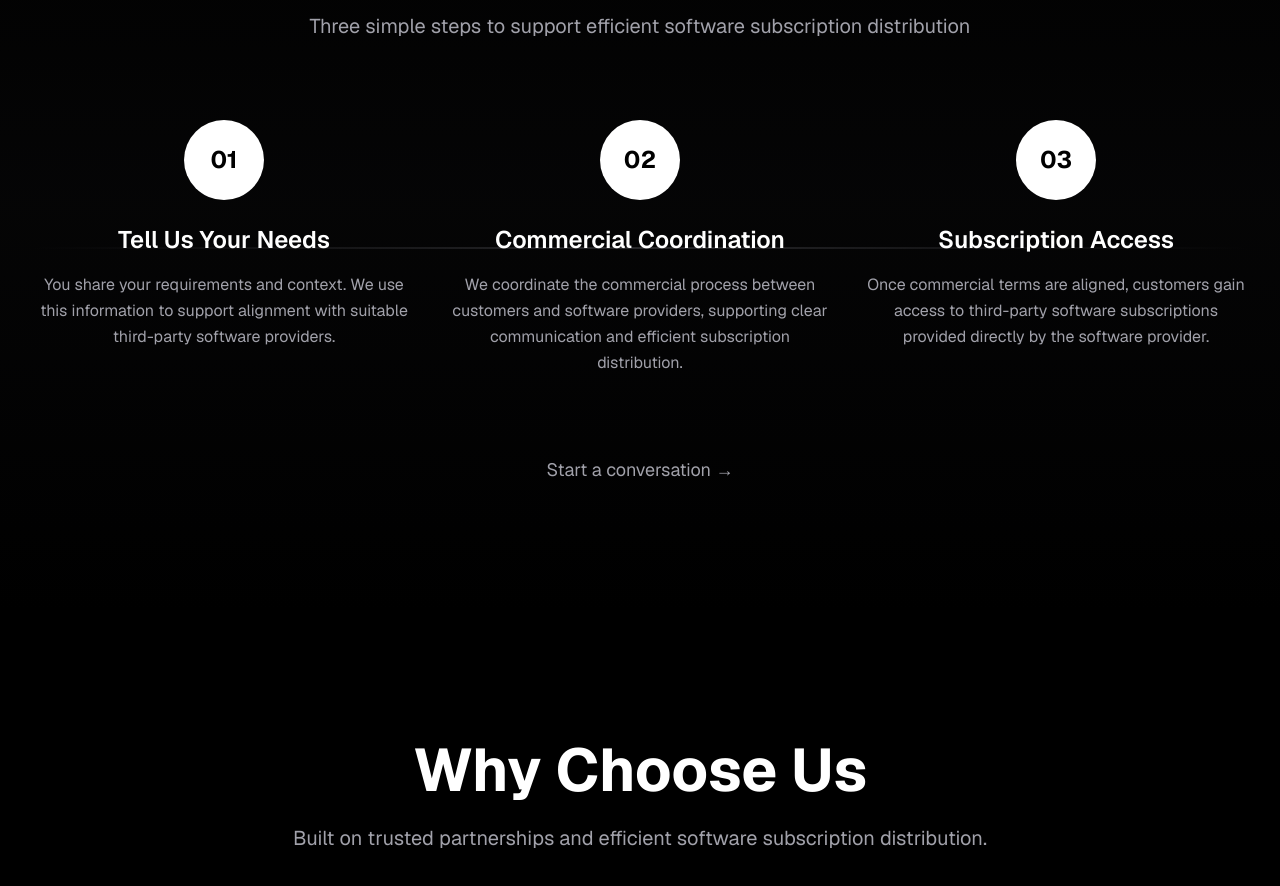
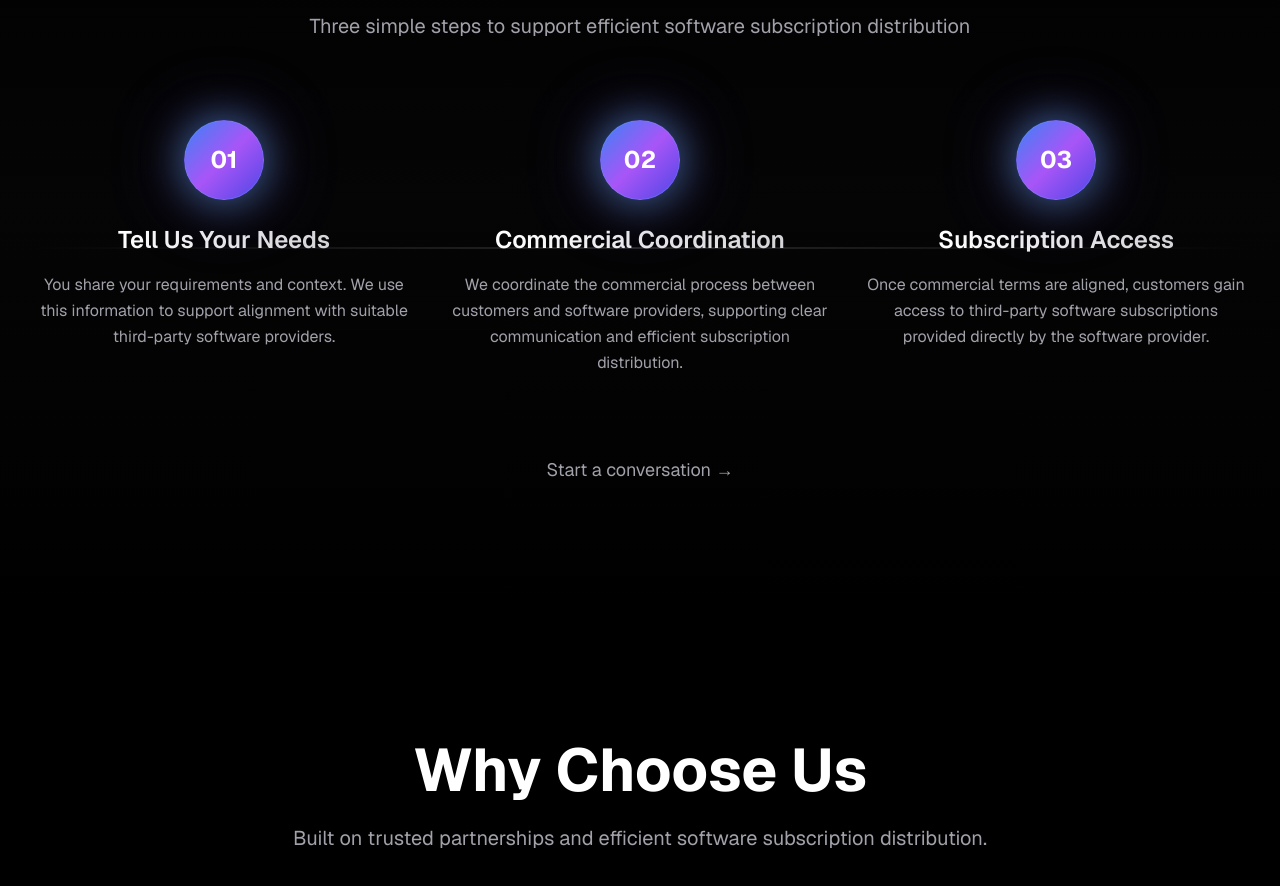
Before and after one commit to smallpipi404/agenix-labs-website, a Next.js app: page / in a window 1280 px wide. Shown: the part 1840-2726 px from the top of the page. Built offline with nearby package versions, Linux system fonts and the light colour scheme.

Commit message:
修改 components/sections/HowItWorks.tsx: 将圆圈的 bg-gradient 从金色系改为蓝紫渐变（from-blue-500 via-purple-500 to-indigo-600），匹配其他 section 的配色风格
plan:plan_8bd243f4-0874-4f60-9a22-031f799f37c7 step:p2.s1 status:completed

```diff
--- a/components/sections/HowItWorks.tsx
+++ b/components/sections/HowItWorks.tsx
@@ -62,12 +62,15 @@ export default function HowItWorks() {
                     initial={{ scale: 0 }}
                     animate={isInView ? { scale: 1 } : { scale: 0 }}
                     transition={{ duration: 0.5, delay: index * 0.2 + 0.3 }}
-                    className="w-20 h-20 rounded-full bg-white text-black flex items-center justify-center text-2xl font-bold mb-6 relative z-10"
+                    whileHover={{ scale: 1.15, rotate: 10 }}
+                    className="w-20 h-20 rounded-full bg-gradient-to-br from-blue-500 via-purple-500 to-indigo-600 text-white flex items-center justify-center text-2xl font-bold mb-6 relative z-10 shadow-[0_0_40px_rgba(96,165,250,0.6),0_0_80px_rgba(139,92,246,0.3)] backdrop-blur-sm border border-blue-400/30"
                   >
                     {step.number}
                   </motion.div>
 
-                  <h3 className="text-2xl font-semibold mb-4">{step.title}</h3>
+                  <h3 className="text-2xl font-semibold mb-4 bg-gradient-to-r from-white to-gray-300 bg-clip-text text-transparent">
+                    {step.title}
+                  </h3>
                   <p className="text-gray-400 leading-relaxed max-w-sm">
                     {step.description}
                   </p>
```
